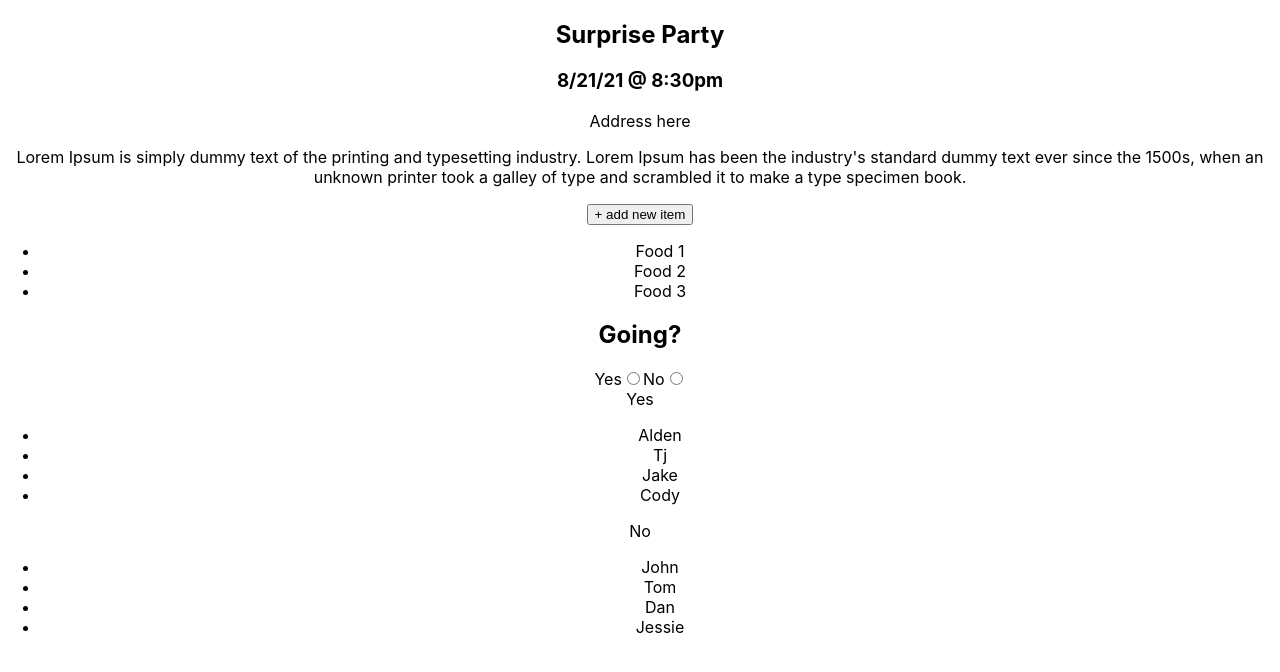
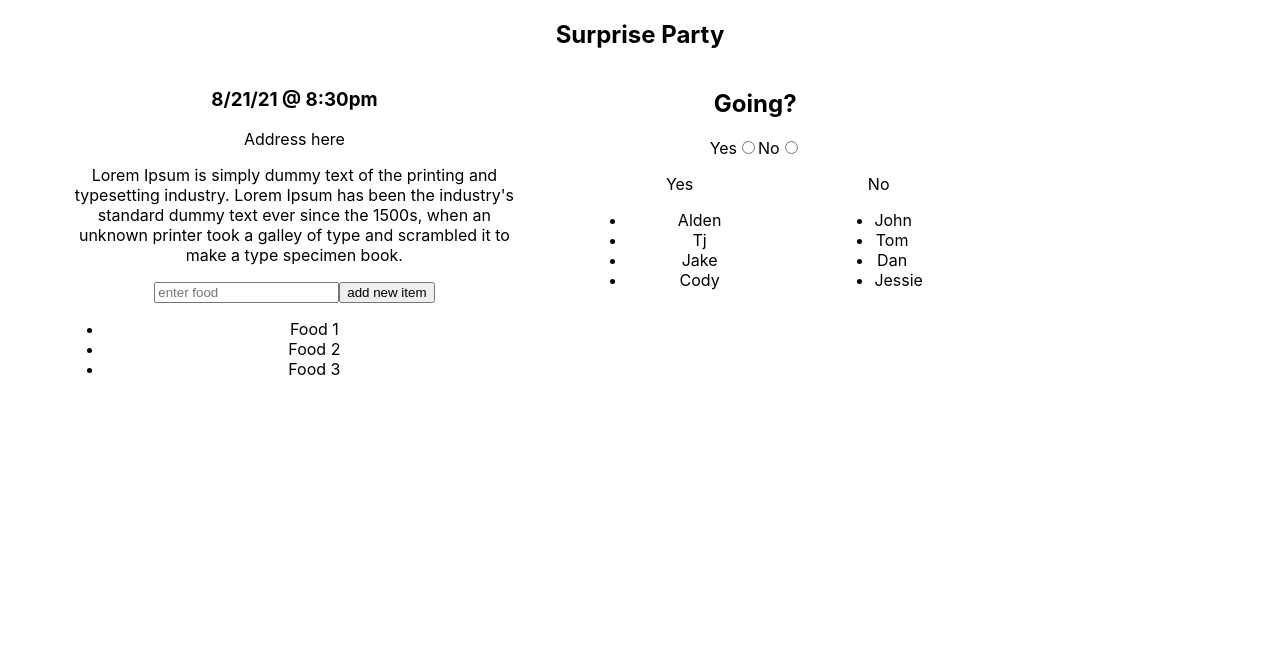
Before and after one commit to Potluck-planner-bw/frontend, a React (Create React App) app in the folder potluck-planner/: page /event in a window 1280 px wide. Shown: the top 672 px of the page. Built offline with nearby package versions, Linux system fonts and the light colour scheme; no server answers.

Commit message:
dashboard, event page

```diff
--- a/potluck-planner/src/App.css
+++ b/potluck-planner/src/App.css
@@ -24,3 +24,30 @@
 .event-card span {
   padding: 3%;
 }
+
+
+/* Event Page  */
+
+.event-page {
+  display: flex;
+  flex-wrap: wrap;
+  width: 90%;
+  margin: 0 auto;
+}
+
+.event-page-title {
+  width: 100%;
+}
+
+.event-page-column {
+  width: 40%;
+}
+
+.column-names {
+  display: flex;
+  justify-content: space-evenly;
+}
+
+.yes-column, .no-column {
+  width: 40%;
+}
--- a/potluck-planner/src/App.js
+++ b/potluck-planner/src/App.js
@@ -21,9 +21,10 @@ const initialUserInfo = {
       title: 'joes cookout',
       date: '10-15-20',
       time: '10am',
-      location: 'pavillion',
+      location: '453 beach st santa monica, ca',
       description: 'bring your favorite bbq',
-      guests: ['mary', 'bob', 'sally']
+      guests: ['mary', 'bob', 'sally'],
+      food: ['chicken', 'chips', 'beer']
     }
   ],
   createdEvents: [
@@ -31,9 +32,10 @@ const initialUserInfo = {
       title: 'My BBQ',
       date: '11-22-20',
       time: '2pm',
-      location: 'beach',
+      location: '934 nw color way chicago, il',
       description: 'bring your own bear',
-      guests: ['Jake', 'TJ', 'Cody']
+      guests: ['Jake', 'TJ', 'Cody'],
+      food: ['cornbread', 'brisket', 'soda']
     }
   ]
 }
@@ -61,12 +63,11 @@ function App() {
       <UserContext.Provider value={userInfo} >
         <div className="App">
 
-          {/* testing dashboard, delete later */}
           <Route exact path='/' component={Dashboard}/>
-
           {/* <PrivateRoute exact path ='/protected' component={Dashboard} /> */}
 
           <Route path='/event/' component={EventPage} />
+
         </div>
       </UserContext.Provider>
     </Router>
--- a/potluck-planner/src/components/EventCard.js
+++ b/potluck-planner/src/components/EventCard.js
@@ -19,12 +19,8 @@ const EventCard = props => {
             <button onClick={toggleInfo}>Click to Expand</button>
         </div>
         <div className={!showInfo ? 'event-info' : null }>
-            <p>Location: {event.location}</p>
+            <p>{event.location}</p>
             <p>Description: {event.description}</p>
-            <p>Guests:</p>
-            {event.guests.map((guest, index) => {
-                return <Guest guest={guest} key={index}/>
-            })}
             <Link to='/event'>see people and details >></Link>
         </div>
 
--- a/potluck-planner/src/components/EventPage.js
+++ b/potluck-planner/src/components/EventPage.js
@@ -1,46 +1,66 @@
-import React, { useContext } from 'react'
+import React, { useContext, useState } from 'react'
 
 // components
 import {UserContext} from '../App'
 
 const EventPage = props => {
     const user = useContext(UserContext)
+    // const [userInfo, setUserInfo] = useState(user)
 
     return (
-        <div>
-            <h2>Surprise Party</h2>
-            <div>
+        <div className='event-page'>
+            <h2 className='event-page-title'>Surprise Party</h2>
+            <div className='event-page-column'>
                 <div>
                     <h3>8/21/21 @ 8:30pm</h3>
                     <p>Address here</p>
                     <p>Lorem Ipsum is simply dummy text of the printing and typesetting industry. Lorem Ipsum has been the industry's standard dummy text ever since the 1500s, when an unknown printer took a galley of type and scrambled it to make a type specimen book. </p>
                 </div>
                 <div>
-                <button>+ add new item</button>
+                <form>
+                    <input type='text' placeholder='enter food' />
+                    <button>add new item</button>
+                </form>
                     <ul>
+                    {/* map out foods here from state; currently these are placeholders */}
+                    {}
                         <li>Food 1</li>
                         <li>Food 2</li>
                         <li>Food 3</li>
                     </ul>
                 </div>
             </div>
-            <div>
+            <div className='event-page-column'>
                 <h2>Going?</h2>
                 <label>Yes
-                    <input type='radio'/>
+                    <input
+                        type='radio'
+                        id='yes'
+                        name='isGoing'
+                        value='yes'
+                        />
                 </label>
                 <label>No
-                    <input type='radio'/>
+                    <input
+                        type='radio'
+                        id='no'
+                        name='isGoing'
+                        value='no'
+                        />
                 </label>
-                <div>Yes
+                <div className='column-names'>
+                    <div className='yes-column'>
+                        <p>Yes</p>
                         <ul>
                             <li>Alden</li>
                             <li>Tj</li>
                             <li>Jake</li>
                             <li>Cody</li>
                         </ul>
-                    No
-                    <ul>
+                    </div>
+                <div>
+                <p>No</p>
+                    <ul className='no-column'>
                         <li>John</li>
                         <li>Tom</li>
                         <li>Dan</li>
@@ -49,6 +69,7 @@ const EventPage = props => {
                 </div>
                 </div>
             </div>
+        </div>
     )
 }
 
```
Lines whose indentation alone changed are shown as unchanged.
